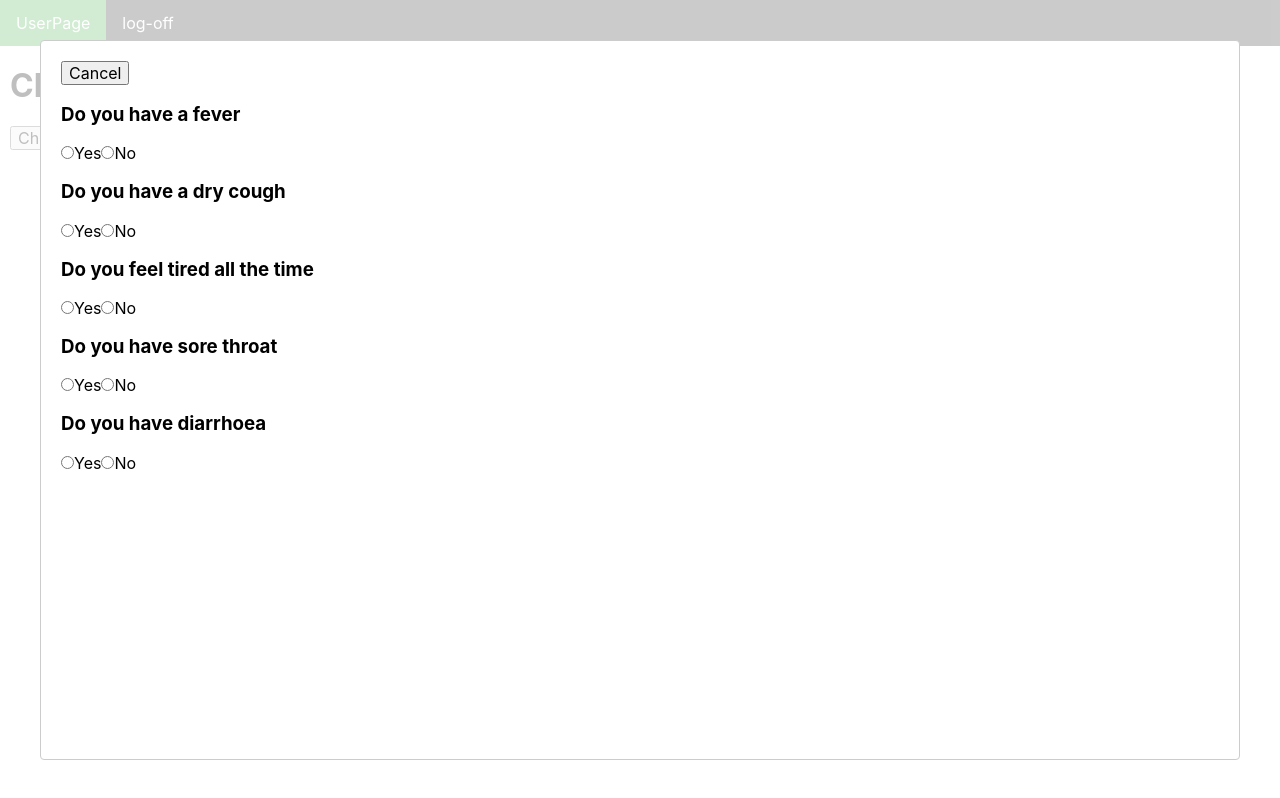
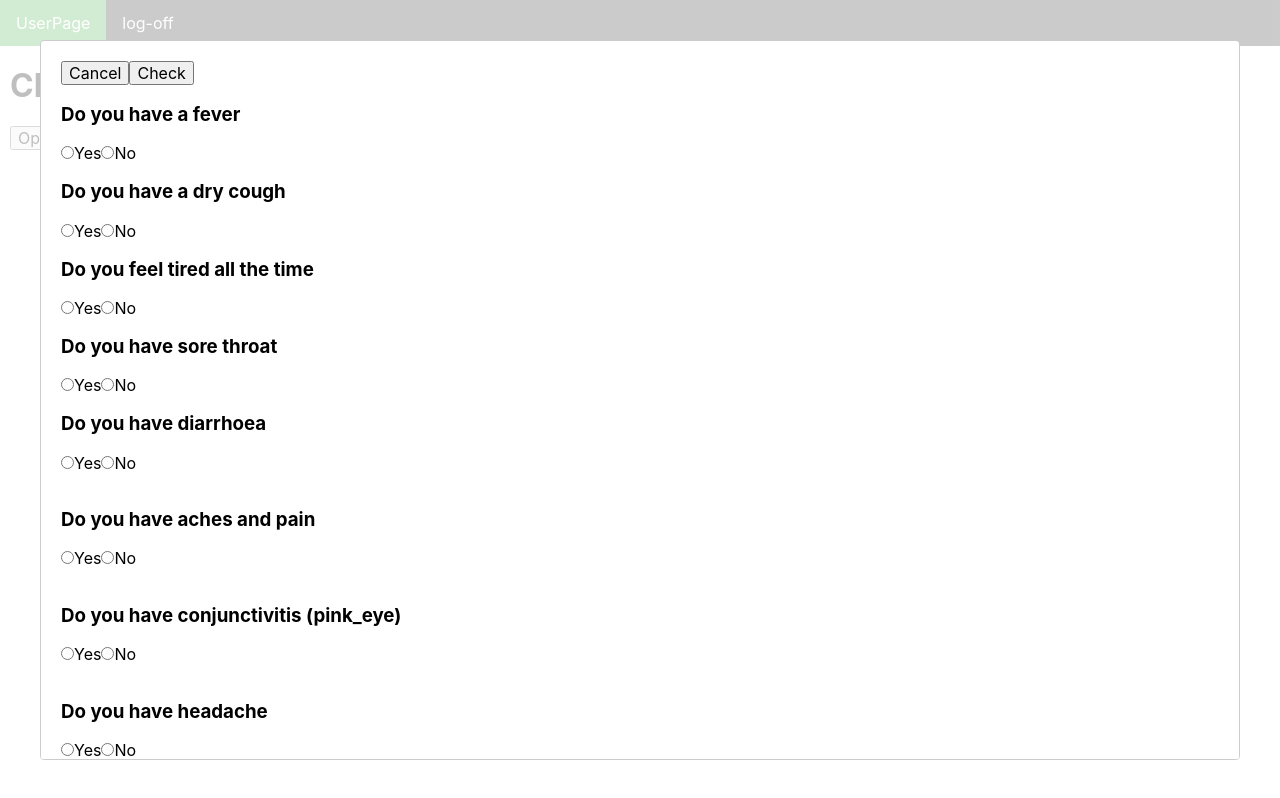
Before and after one commit to reubenwasser/cmpt470-project, a React (Create React App) app in the folder frontend/: page /UserPage in a window 1280 px wide. Both pictures are taken after a click on the button "Open Form". Built offline with nearby package versions, Linux system fonts and the light colour scheme.

Commit message:
improve diag_form

```diff
--- a/frontend/src/Components/UserPage/UserPage.js
+++ b/frontend/src/Components/UserPage/UserPage.js
@@ -12,6 +12,15 @@ class UserPage extends React.Component {
 	      tired: "0",
 	      sore: "0",
 	      diarrhoea: "0",
+	      aches: "0",
+	      pink_eye: "0",
+	      headache: "0",
+	      no_taste: "0",
+	      no_smell: "0",
+	      rash: "0",
+	      breathing: "0",
+	      chest_pain: "0",
+	      movement: "0",
 	      showModal: false
 
 	    };
@@ -29,16 +38,23 @@ class UserPage extends React.Component {
 
 	SeePercent = (e) => {
 		this.setState({
-			total: parseInt(this.state.fever) + parseInt(this.state.cough)+parseInt(this.state.tired)+parseInt(this.state.sore)+parseInt(this.state.diarrhoea),
-			fever: "0",
-			cough: "0",
-		    tired: "0",
-		    sore: "0",
-		    diarrhoea: "0",
+			total:  parseInt(this.state.fever) +
+					parseInt(this.state.cough) +
+					parseInt(this.state.tired) +
+					parseInt(this.state.sore) +
+					parseInt(this.state.diarrhoea) +
+					parseInt(this.state.aches) +
+					parseInt(this.state.pink_eye) +
+					parseInt(this.state.headache) +
+					parseInt(this.state.no_taste) +
+					parseInt(this.state.no_smell) +
+					parseInt(this.state.rash) +
+					parseInt(this.state.breathing) +
+					parseInt(this.state.chest_pain) +
+					parseInt(this.state.movement)
+
 		}, function () {
-			this.setState({total: (parseInt(this.state.total)/5)*100},function () {
-				window.alert("the percentage of you having COVID is :  " + this.state.total);
-			})
+			this.setState({total: (parseInt(this.state.total)/23)*100})
 		})
 	}
 
@@ -49,7 +65,24 @@ class UserPage extends React.Component {
 	}
 
 	handleCloseModal () {
-	    this.setState({ showModal: false });
+	    this.setState({
+	    	showModal: false,
+	    	fever: "0",
+			cough: "0",
+		    tired: "0",
+		    sore: "0",
+		    diarrhoea: "0",
+		    aches: "0",
+	      	pink_eye: "0",
+	      	headache: "0",
+	      	no_taste: "0",
+	      	no_smell: "0",
+	      	rash: "0",
+	      	breathing: "0",
+	      	chest_pain: "0",
+	      	movement: "0",
+		    total:0
+	    });
 	}
 
 
@@ -64,31 +97,32 @@ class UserPage extends React.Component {
 				</ul>
 				<div class="page_body">
 					<h1>Check if you have COVID</h1>
-					<button onClick={this.SeePercent} value="5">Check</button>
 					<button onClick={this.handleOpenModal}>Open Form</button>
+
 			        <ReactModal
 			           isOpen={this.state.showModal}
 			           contentLabel="diag form"
 			        >
 			          <button onClick={this.handleCloseModal}>Cancel</button>
+			          <button onClick={this.SeePercent}>Check</button>
 
 			          <div onChange={this.handleChange}>
 			          	<h3>Do you have a fever</h3>
-						<input type="radio" id="fever_yes" name="fever" value="1"/>
+						<input type="radio" id="fever_yes" name="fever" value="2"/>
 						<label for="fever_yes">Yes</label>
 						<input type="radio" id="fever_no" name="fever" value="0"/>
 						<label for="fever_no">No</label><br/>
 						</div>
 						<div onChange={this.handleChange}>
 							<h3>Do you have a dry cough</h3>
-							<input type="radio" id="cough_yes" name="cough" value="1"/>
+							<input type="radio" id="cough_yes" name="cough" value="2"/>
 							<label for="cough_yes">Yes</label>
 							<input type="radio" id="cough_no" name="cough" value="0"/>
 							<label for="cough_no">No</label><br/>
 						</div>
 						<div onChange={this.handleChange}>
 							<h3>Do you feel tired all the time</h3>
-							<input type="radio" id="tired_yes" name="tired" value="1"/>
+							<input type="radio" id="tired_yes" name="tired" value="2"/>
 							<label for="tired_yes">Yes</label>
 							<input type="radio" id="tired_no" name="tired" value="0"/>
 							<label for="tired_no">No</label><br/>
@@ -107,6 +141,74 @@ class UserPage extends React.Component {
 							<input type="radio" id="diarrhoea_no" name="diarrhoea" value="0"/>
 							<label for="diarrhoea_no">No</label><br/><br/>
 						</div>
+						<div onChange={this.handleChange}>
+							<h3>Do you have aches and pain</h3>
+							<input type="radio" id="aches_yes" name="aches" value="1"/>
+							<label for="aches_yes">Yes</label>
+							<input type="radio" id="aches_no" name="aches" value="0"/>
+							<label for="aches_no">No</label><br/><br/>
+						</div>
+						<div onChange={this.handleChange}>
+							<h3>Do you have conjunctivitis (pink_eye)</h3>
+							<input type="radio" id="pink_eye_yes" name="pink_eye" value="1"/>
+							<label for="pink_eye_yes">Yes</label>
+							<input type="radio" id="pink_eye_no" name="pink_eye" value="0"/>
+							<label for="pink_eye_no">No</label><br/><br/>
+						</div>
+						<div onChange={this.handleChange}>
+							<h3>Do you have headache</h3>
+							<input type="radio" id="headache_yes" name="headache" value="1"/>
+							<label for="headache_yes">Yes</label>
+							<input type="radio" id="headache_no" name="headache" value="0"/>
+							<label for="headache_no">No</label><br/><br/>
+						</div>
+						<div onChange={this.handleChange}>
+							<h3>Do you have loss of taste</h3>
+							<input type="radio" id="no_taste_yes" name="no_taste" value="1"/>
+							<label for="no_taste_yes">Yes</label>
+							<input type="radio" id="no_taste_no" name="no_taste" value="0"/>
+							<label for="no_taste_no">No</label><br/><br/>
+						</div>
+						<div onChange={this.handleChange}>
+							<h3>Do you have loss of smell</h3>
+							<input type="radio" id="no_smell_yes" name="no_smell" value="1"/>
+							<label for="no_smell_yes">Yes</label>
+							<input type="radio" id="no_smell_no" name="no_smell" value="0"/>
+							<label for="no_smell_no">No</label><br/><br/>
+						</div>
+						<div onChange={this.handleChange}>
+							<h3>Do you have a rash on skin, or discolouration of fingers or toes</h3>
+							<input type="radio" id="rash_yes" name="rash" value="1"/>
+							<label for="rash_yes">Yes</label>
+							<input type="radio" id="no_smell_no" name="rash" value="0"/>
+							<label for="rash_no">No</label><br/><br/>
+						</div>
+						<div onChange={this.handleChange}>
+							<h3>Do you have a difficulty in breathing or shortness of breath</h3>
+							<input type="radio" id="breathing_yes" name="breathing" value="3"/>
+							<label for="breathing_yes">Yes</label>
+							<input type="radio" id="breathing_no" name="breathing" value="0"/>
+							<label for="breathing_no">No</label><br/><br/>
+						</div>
+						<div onChange={this.handleChange}>
+							<h3>Do you have a chest pain or pressure</h3>
+							<input type="radio" id="chest_pain_yes" name="chest_pain" value="3"/>
+							<label for="chest_pain_yes">Yes</label>
+							<input type="radio" id="breathing_no" name="chest_pain" value="0"/>
+							<label for="chest_pain_no">No</label><br/><br/>
+						</div>
+						<div onChange={this.handleChange}>
+							<h3>Do you have a loss of speech or movement</h3>
+							<input type="radio" id="movement_yes" name="movement" value="3"/>
+							<label for="movement_yes">Yes</label>
+							<input type="radio" id="movement_no" name="movement" value="0"/>
+							<label for="movement_no">No</label><br/><br/>
+						</div>
+						<button onClick={this.handleCloseModal}>Cancel</button>
+			          	<button onClick={this.SeePercent}>Check</button>
+
+
+						<h2>The percentage of you having COVID-19 is {this.state.total}</h2>
 
 
 			        </ReactModal>
```
